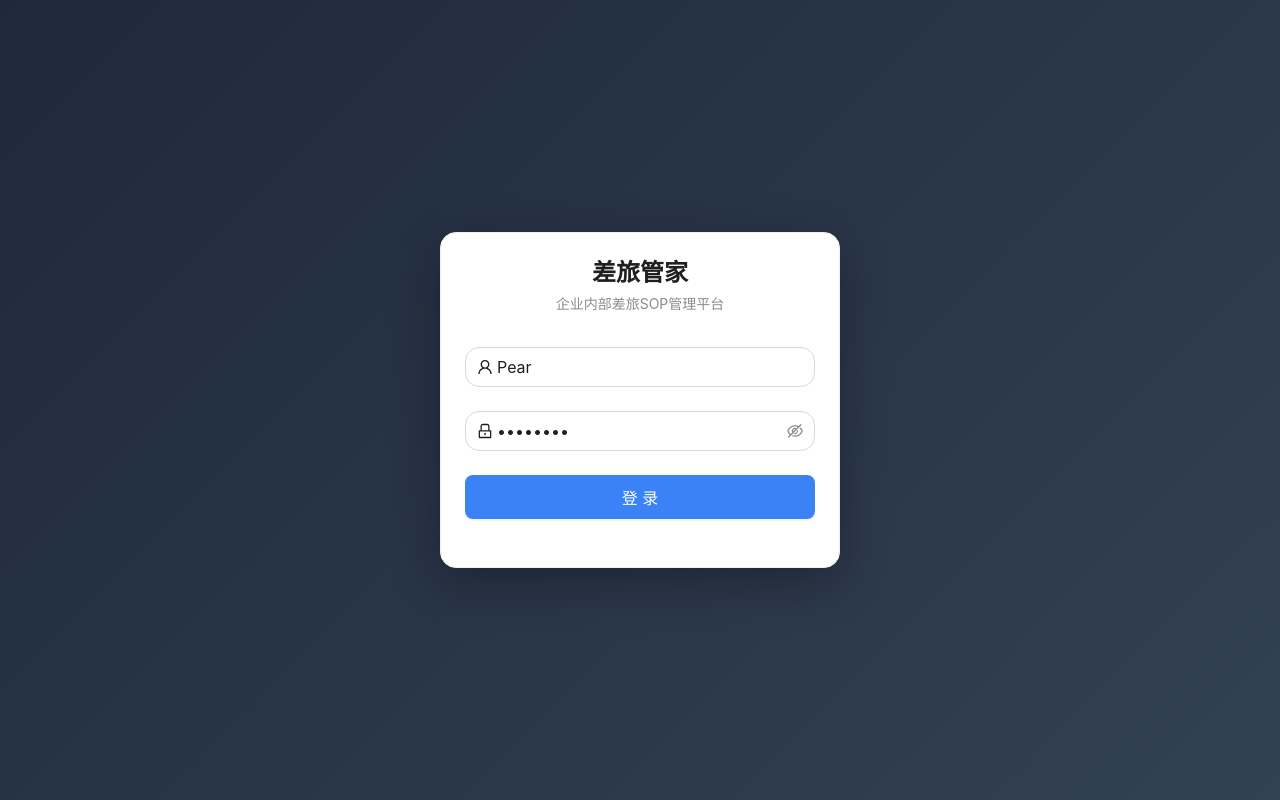
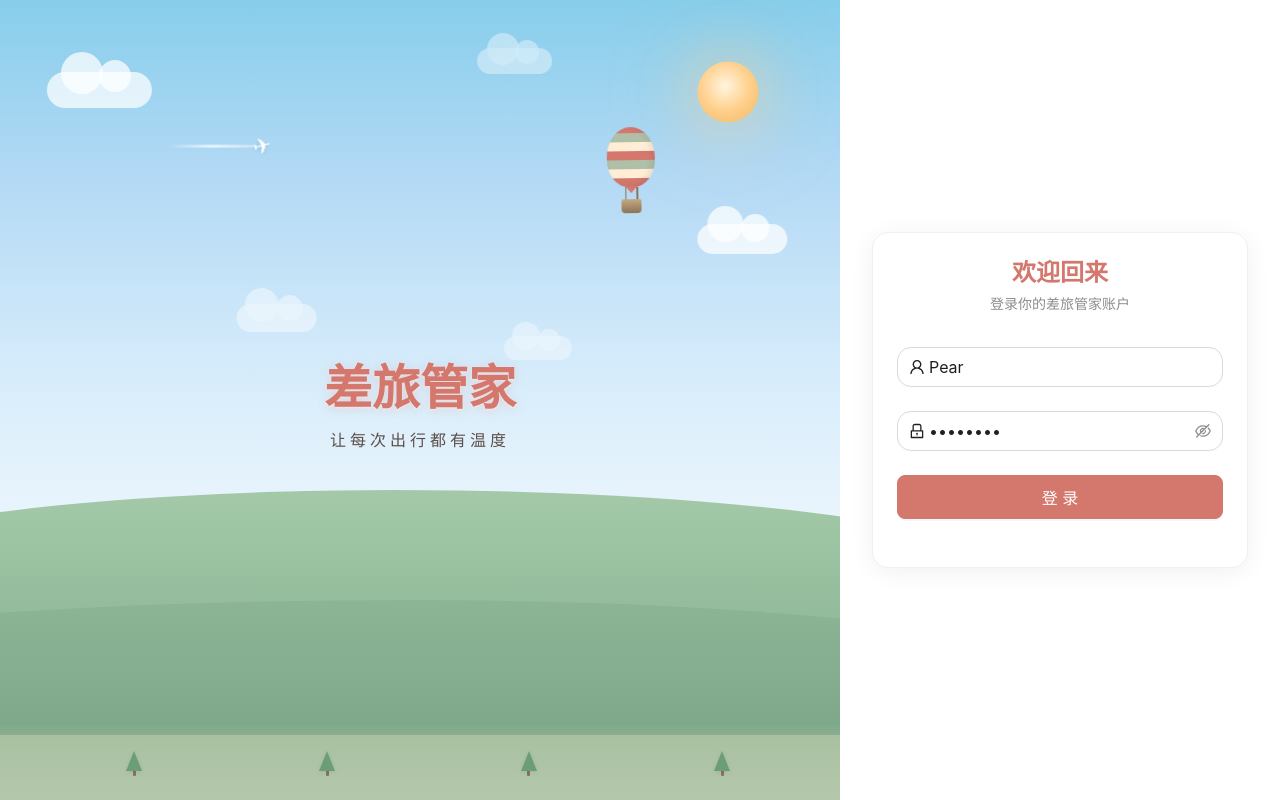
Before and after one commit to 2678847894-beep/travel-platform, a React (Vite) app in the folder frontend/: page /chalv/login in a window 1280 px wide. Built offline with nearby package versions, Linux system fonts and the light colour scheme; no server answers.

Commit message:
fix: 云朵动画卡顿 - will-change提升到GPU合成层

```diff
--- a/frontend/src/index.css
+++ b/frontend/src/index.css
@@ -117,3 +117,317 @@ body {
   background: linear-gradient(90deg, #3b82f6, #10b981);
   transition: width 0.3s ease;
 }
+
+/* ========== 登录页风景区 ========== */
+
+.login-scenery {
+  flex: 1;
+  background: linear-gradient(#87CEEB, #B3D9F5 22%, #D8EDFB 48%, #EFF7FD 70%, #FDF8F5);
+  position: relative;
+  overflow: hidden;
+  display: flex;
+  flex-direction: column;
+  align-items: center;
+  justify-content: center;
+}
+
+/* 太阳 */
+.login-scenery .sun {
+  position: absolute;
+  top: 8%;
+  right: 10%;
+  width: 56px;
+  height: 56px;
+  background: radial-gradient(circle at 45% 40%, #FFF5E0, #FFD08C, #F0B860);
+  border-radius: 50%;
+  box-shadow: 0 0 40px rgba(255, 208, 140, 0.55), 0 0 80px rgba(255, 208, 140, 0.2);
+  animation: sunPulse 4s ease-in-out infinite;
+  will-change: transform, box-shadow;
+  z-index: 1;
+}
+
+@keyframes sunPulse {
+  0%, 100% {
+    transform: scale(1);
+    box-shadow: 0 0 40px rgba(255, 208, 140, 0.55), 0 0 80px rgba(255, 208, 140, 0.2);
+  }
+  50% {
+    transform: scale(1.1);
+    box-shadow: 0 0 60px rgba(255, 208, 140, 0.75), 0 0 100px rgba(255, 208, 140, 0.3);
+  }
+}
+
+/* 热气球 */
+.login-scenery .hot-air-balloon {
+  position: absolute;
+  top: 16%;
+  right: 22%;
+  display: flex;
+  flex-direction: column;
+  align-items: center;
+  animation: balloonFloat 6s ease-in-out infinite;
+  will-change: transform;
+  z-index: 2;
+}
+
+@keyframes balloonFloat {
+  0%, 100% { transform: translateY(0) rotate(-1deg); }
+  50%      { transform: translateY(-14px) rotate(1deg); }
+}
+
+.login-scenery .balloon-envelope {
+  width: 48px;
+  height: 60px;
+  border-radius: 50% 50% 45% 45%;
+  background: repeating-linear-gradient(0deg,
+    #D4786E, #D4786E 9px,
+    #FFEDD5 9px, #FFEDD5 18px,
+    #B0BFA8 18px, #B0BFA8 27px,
+    #D4786E 27px, #D4786E 36px,
+    #FFEDD5 36px, #FFEDD5 45px,
+    #B0BFA8 45px, #B0BFA8 54px,
+    #D4786E 54px, #D4786E 60px);
+  position: relative;
+  box-shadow: inset -3px -1px 6px rgba(0,0,0,0.08);
+}
+
+.login-scenery .balloon-envelope::after {
+  content: "";
+  position: absolute;
+  bottom: -6px;
+  left: 50%;
+  transform: translateX(-50%);
+  width: 0;
+  height: 0;
+  border-left: 6px solid transparent;
+  border-right: 6px solid transparent;
+  border-top: 7px solid #D4786E;
+}
+
+.login-scenery .balloon-ropes {
+  display: flex;
+  gap: 10px;
+  margin-top: 0;
+}
+
+.login-scenery .balloon-ropes span {
+  width: 1.5px;
+  height: 13px;
+  background: #8B7355;
+  display: block;
+}
+
+.login-scenery .balloon-basket {
+  width: 20px;
+  height: 14px;
+  background: linear-gradient(#C4A882, #8B7355);
+  border-radius: 2px 2px 4px 4px;
+  margin-top: -1px;
+}
+
+/* 飞机 */
+.login-scenery .airplane {
+  position: absolute;
+  top: 20%;
+  left: 18%;
+  animation: airplaneFly 14s linear infinite;
+  will-change: transform, opacity;
+  z-index: 2;
+}
+
+.login-scenery .airplane-icon {
+  font-size: 22px;
+  transform: rotate(-15deg);
+  color: #fff;
+  text-shadow: 0 1px 4px rgba(0,0,0,0.12);
+  display: block;
+}
+
+.login-scenery .airplane-trail {
+  position: absolute;
+  top: 12px;
+  right: calc(100% - 4px);
+  width: 90px;
+  height: 3px;
+  background: linear-gradient(90deg, transparent, rgba(255,255,255,0.7), rgba(255,255,255,0.3));
+  border-radius: 2px;
+}
+
+@keyframes airplaneFly {
+  0%   { transform: translate(0); opacity: 0; }
+  8%   { opacity: 1; }
+  85%  { opacity: 1; }
+  100% { transform: translate(260px, -70px); opacity: 0; }
+}
+
+/* 云朵 - 公共 */
+.login-scenery .cloud {
+  position: absolute;
+  background: rgba(255, 255, 255, 0.72);
+  border-radius: 50px;
+  will-change: transform;
+  z-index: 1;
+}
+
+.login-scenery .cloud::before,
+.login-scenery .cloud::after {
+  content: "";
+  position: absolute;
+  background: inherit;
+  border-radius: 50%;
+}
+
+@keyframes cloudFloat {
+  0%, 100% { transform: translate(-16px); }
+  50%      { transform: translate(16px); }
+}
+
+/* cloud-1 */
+.login-scenery .cloud-1 { top: 9%; left: 4%; width: 105px; height: 36px; animation: cloudFloat 9s ease-in-out infinite; }
+.login-scenery .cloud-1::before { width: 42px; height: 42px; top: -20px; left: 14px; }
+.login-scenery .cloud-1::after  { width: 32px; height: 32px; top: -12px; left: 52px; }
+
+/* cloud-2 */
+.login-scenery .cloud-2 { top: 28%; right: 6%; width: 90px; height: 30px; animation: cloudFloat 11s ease-in-out 3s infinite; }
+.login-scenery .cloud-2::before { width: 36px; height: 36px; top: -18px; left: 10px; }
+.login-scenery .cloud-2::after  { width: 28px; height: 28px; top: -10px; left: 44px; }
+
+/* cloud-3 */
+.login-scenery .cloud-3 { top: 38%; left: 30%; width: 80px; height: 28px; opacity: 0.6; animation: cloudFloat 10s ease-in-out 5s infinite; }
+.login-scenery .cloud-3::before { width: 34px; height: 34px; top: -16px; left: 8px; }
+.login-scenery .cloud-3::after  { width: 26px; height: 26px; top: -9px; left: 40px; }
+
+/* cloud-4 */
+.login-scenery .cloud-4 { top: 6%; left: 55%; width: 75px; height: 26px; opacity: 0.55; animation: cloudFloat 8s ease-in-out 1s infinite; }
+.login-scenery .cloud-4::before { width: 32px; height: 32px; top: -15px; left: 10px; }
+.login-scenery .cloud-4::after  { width: 24px; height: 24px; top: -8px; left: 38px; }
+
+/* cloud-5 */
+.login-scenery .cloud-5 { top: 42%; left: 60%; width: 68px; height: 24px; opacity: 0.5; animation: cloudFloat 13s ease-in-out 6s infinite; }
+.login-scenery .cloud-5::before { width: 28px; height: 28px; top: -14px; left: 8px; }
+.login-scenery .cloud-5::after  { width: 22px; height: 22px; top: -7px; left: 34px; }
+
+/* 山脉 */
+.login-scenery .mountain-layer-1 {
+  position: absolute;
+  bottom: 15%;
+  width: 150%;
+  left: -25%;
+  height: 190px;
+  background: linear-gradient(#A3C9A8, #8BB595);
+  border-radius: 48% 52% 0 0;
+  z-index: 2;
+}
+
+.login-scenery .mountain-layer-2 {
+  position: absolute;
+  bottom: 5%;
+  width: 170%;
+  left: -45%;
+  height: 160px;
+  background: linear-gradient(#8BB595, #7BA587);
+  border-radius: 55% 45% 0 0;
+  z-index: 3;
+}
+
+.login-scenery .mountain-blend {
+  position: absolute;
+  bottom: 5%;
+  left: 0;
+  right: 0;
+  height: 36px;
+  background: linear-gradient(transparent 0%, rgba(168,192,160,0.35) 40%, rgba(168,192,160,0.65) 100%);
+  z-index: 4;
+  pointer-events: none;
+}
+
+/* 草地与树 */
+.login-scenery .grass-field {
+  position: absolute;
+  bottom: 0;
+  left: 0;
+  right: 0;
+  height: 65px;
+  padding-bottom: 20px;
+  background: linear-gradient(#A8C0A0, #B5C8AD);
+  z-index: 5;
+}
+
+.login-scenery .tree-simple {
+  position: absolute;
+  bottom: 24px;
+  z-index: 6;
+  display: flex;
+  flex-direction: column;
+  align-items: center;
+}
+
+.login-scenery .tree-simple::before {
+  content: "";
+  width: 0;
+  height: 0;
+  border-left: 8px solid transparent;
+  border-right: 8px solid transparent;
+  border-bottom: 20px solid #6B9E78;
+  filter: drop-shadow(0 1px 2px rgba(0,0,0,0.08));
+}
+
+.login-scenery .tree-simple::after {
+  content: "";
+  width: 3px;
+  height: 6px;
+  background: #8B7355;
+  border-radius: 1px;
+  margin-top: -1px;
+}
+
+/* 品牌文字 */
+.login-scenery .scenery-brand {
+  position: relative;
+  z-index: 7;
+  text-align: center;
+  padding: 0 24px;
+}
+
+.login-scenery .scenery-brand h1 {
+  font-size: 48px;
+  font-weight: 800;
+  color: #D4786E;
+  margin: 0 0 8px;
+  text-shadow: 0 2px 10px rgba(212,120,110,0.25), 0 1px 3px rgba(255,255,255,0.8);
+}
+
+.login-scenery .scenery-brand p {
+  font-size: 16px;
+  color: #5C4F4A;
+  letter-spacing: 4px;
+  margin: 0;
+}
+
+/* 风景区响应式 */
+@media (max-width: 768px) {
+  .login-scenery { height: 220px; flex: 0 0 auto; }
+  .login-scenery .scenery-brand h1 { font-size: 32px; }
+  .login-scenery .scenery-brand p { font-size: 14px; letter-spacing: 2px; }
+  .login-scenery .hot-air-balloon { top: 10%; right: 18%; }
+  .login-scenery .balloon-envelope {
+    width: 36px; height: 46px;
+    background: repeating-linear-gradient(0deg,
+      #D4786E, #D4786E 7px,
+      #FFEDD5 7px, #FFEDD5 14px,
+      #B0BFA8 14px, #B0BFA8 21px,
+      #D4786E 21px, #D4786E 28px,
+      #FFEDD5 28px, #FFEDD5 35px,
+      #B0BFA8 35px, #B0BFA8 42px,
+      #D4786E 42px, #D4786E 46px);
+  }
+  .login-scenery .sun { width: 40px; height: 40px; top: 5%; right: 8%; }
+  .login-scenery .airplane { top: 14%; left: 8%; }
+  .login-scenery .airplane-icon { font-size: 16px; }
+  .login-scenery .airplane-trail { width: 50px; }
+  .login-scenery .mountain-layer-1 { height: 100px; bottom: 12%; }
+  .login-scenery .mountain-layer-2 { height: 85px; }
+  .login-scenery .grass-field { height: 52px; padding-bottom: 14px; }
+  .login-scenery .tree-simple { bottom: 18px; }
+  .login-scenery .tree-simple::before { border-bottom-width: 14px; border-left-width: 6px; border-right-width: 6px; }
+}
--- a/frontend/src/pages/LoginPage.tsx
+++ b/frontend/src/pages/LoginPage.tsx
@@ -25,11 +25,45 @@ export default function LoginPage() {
   }
 
   return (
-    <div style={{ minHeight: '100vh', display: 'flex', alignItems: 'center', justifyContent: 'center', background: 'linear-gradient(135deg, #1e293b 0%, #334155 100%)' }}>
-      <Card style={{ width: 400, borderRadius: 16, boxShadow: '0 16px 48px rgba(0,0,0,0.3)' }}>
+    <div style={{ minHeight: '100vh', display: 'flex', flexDirection: isMobile ? 'column' : 'row' }}>
+      {/* 左侧风景区 */}
+      <div className="login-scenery">
+        <div className="sun" />
+        <div className="hot-air-balloon">
+          <div className="balloon-envelope" />
+          <div className="balloon-ropes"><span /><span /></div>
+          <div className="balloon-basket" />
+        </div>
+        <div className="airplane">
+          <div className="airplane-trail" />
+          <span className="airplane-icon">✈</span>
+        </div>
+        <div className="cloud cloud-1" />
+        <div className="cloud cloud-2" />
+        <div className="cloud cloud-3" />
+        <div className="cloud cloud-4" />
+        <div className="cloud cloud-5" />
+        <div className="mountain-layer-1" />
+        <div className="mountain-layer-2" />
+        <div className="mountain-blend" />
+        <div className="grass-field">
+          <div className="tree-simple" style={{ left: '15%' }} />
+          <div className="tree-simple" style={{ left: '38%' }} />
+          <div className="tree-simple" style={{ left: '62%' }} />
+          <div className="tree-simple" style={{ left: '85%' }} />
+        </div>
+        <div className="scenery-brand">
+          <h1>差旅管家</h1>
+          <p>让每次出行都有温度</p>
+        </div>
+      </div>
+
+      {/* 右侧登录表单 */}
+      <div style={{ flex: isMobile ? '0 0 auto' : '0 0 440px', display: 'flex', alignItems: 'center', justifyContent: 'center', background: '#fff', padding: '40px 32px' }}>
+        <Card style={{ width: '100%', maxWidth: 400, borderRadius: 16, boxShadow: '0 4px 24px rgba(0,0,0,0.06)', border: '1px solid #f0f0f0' }}>
           <div style={{ textAlign: 'center', marginBottom: 32 }}>
-          <Typography.Title level={3} style={{ marginBottom: 4 }}>差旅管家</Typography.Title>
-          <Typography.Text type="secondary">企业内部差旅SOP管理平台</Typography.Text>
+            <Typography.Title level={3} style={{ marginBottom: 4, color: '#D4786E' }}>欢迎回来</Typography.Title>
+            <Typography.Text type="secondary">登录你的差旅管家账户</Typography.Text>
           </div>
           <Form layout="vertical" onFinish={onFinish} size="large" initialValues={{ username: 'Pear', password: 'Wzw19223' }}>
             <Form.Item name="username" rules={[{ required: true, message: '请输入用户名' }]}>
@@ -39,14 +73,13 @@ export default function LoginPage() {
               <Input.Password prefix={<LockOutlined />} placeholder="密码" />
             </Form.Item>
             <Form.Item>
-            <Button type="primary" htmlType="submit" loading={loading} block style={{ borderRadius: 8, height: 44 }}>
+              <Button type="primary" htmlType="submit" loading={loading} block style={{ borderRadius: 8, height: 44, background: '#D4786E', borderColor: '#D4786E' }}>
                 登录
               </Button>
             </Form.Item>
           </Form>
-        <div style={{ textAlign: 'center', color: '#94a3b8', fontSize: 12 }}>
+        </Card>
       </div>
-      </Card>
     </div>
   )
 }
```
Lines whose indentation alone changed are shown as unchanged.
